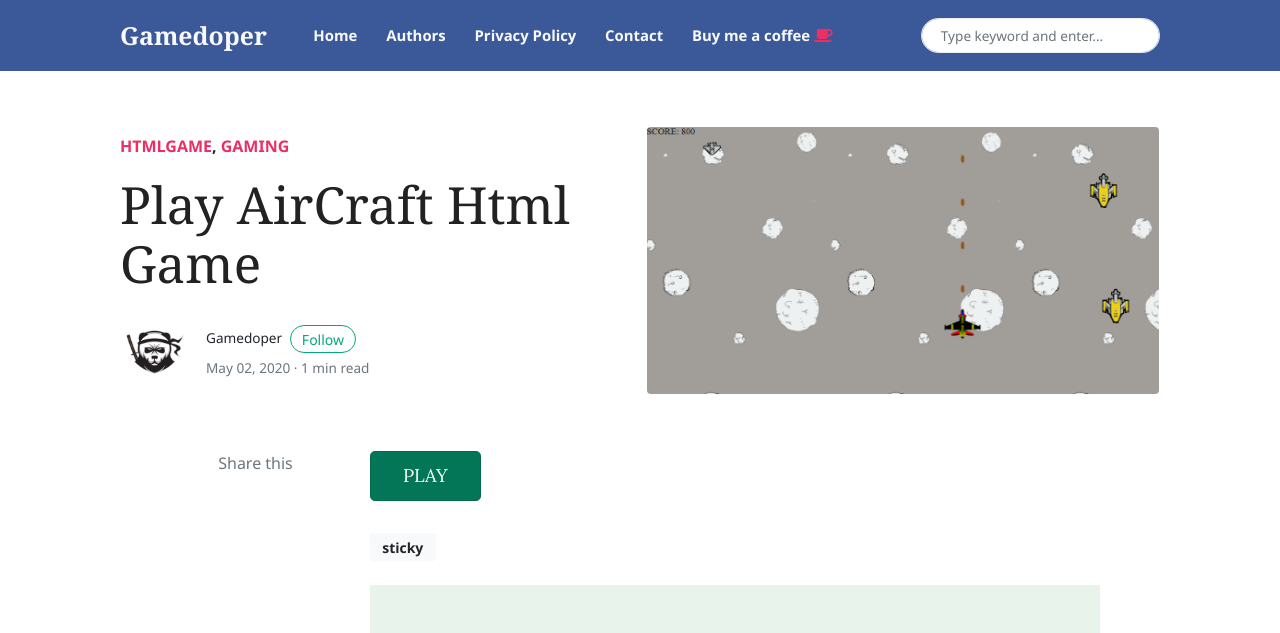
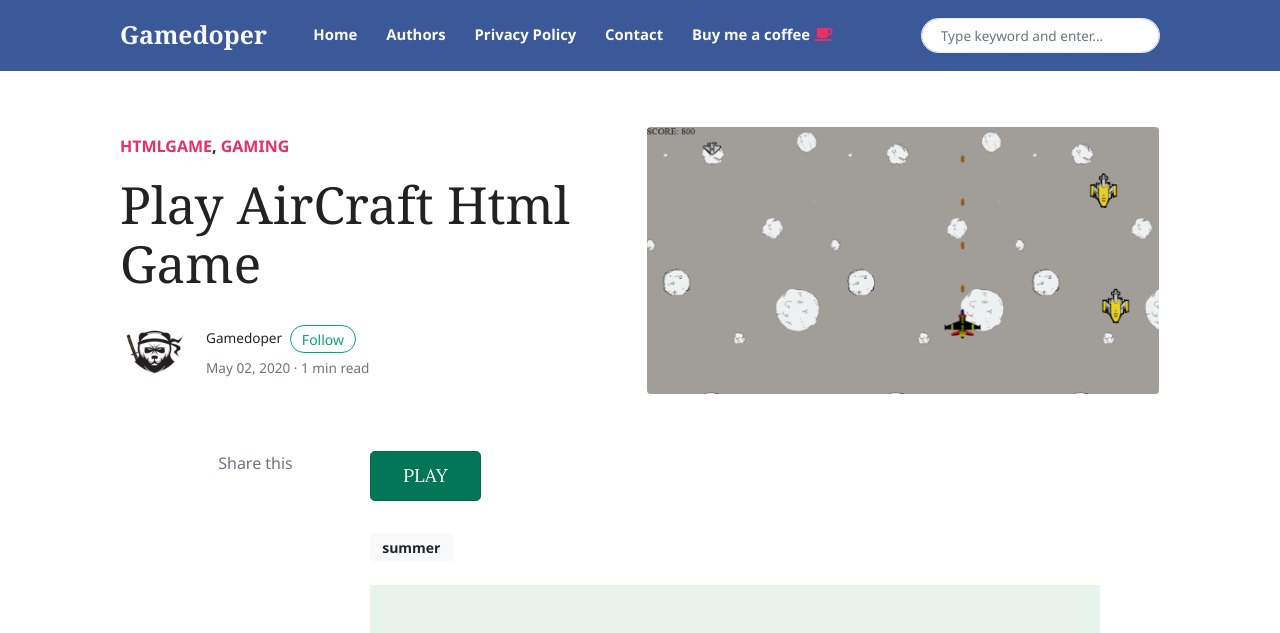
Before and after one commit to Gamedoper/Gamedoperarchives.github.io, a Jekyll site: the page built from _posts/2020-05-02-play-aircraft-html-game.md, in a window 1280 px wide and 1126 px high. Shown: the top 633 px of the window. Built offline with Jekyll 4.4.1, drawn with Linux system fonts in a browser that asks for light colours; nearby versions of some CDN libraries; comment, search, counter and statistics services are not loaded.

Commit message:
Updated '_posts/2020-05-02-play-aircraft-html-game.md' via CloudCannon

```diff
--- a/_posts/2020-05-02-play-aircraft-html-game.md
+++ b/_posts/2020-05-02-play-aircraft-html-game.md
@@ -7,7 +7,7 @@ categories:
   - Gaming
 image: assets/img/Untitled.png
 tags:
-  - sticky
+  - summer
 ---
 
 <div style="text-align: center;">
```
